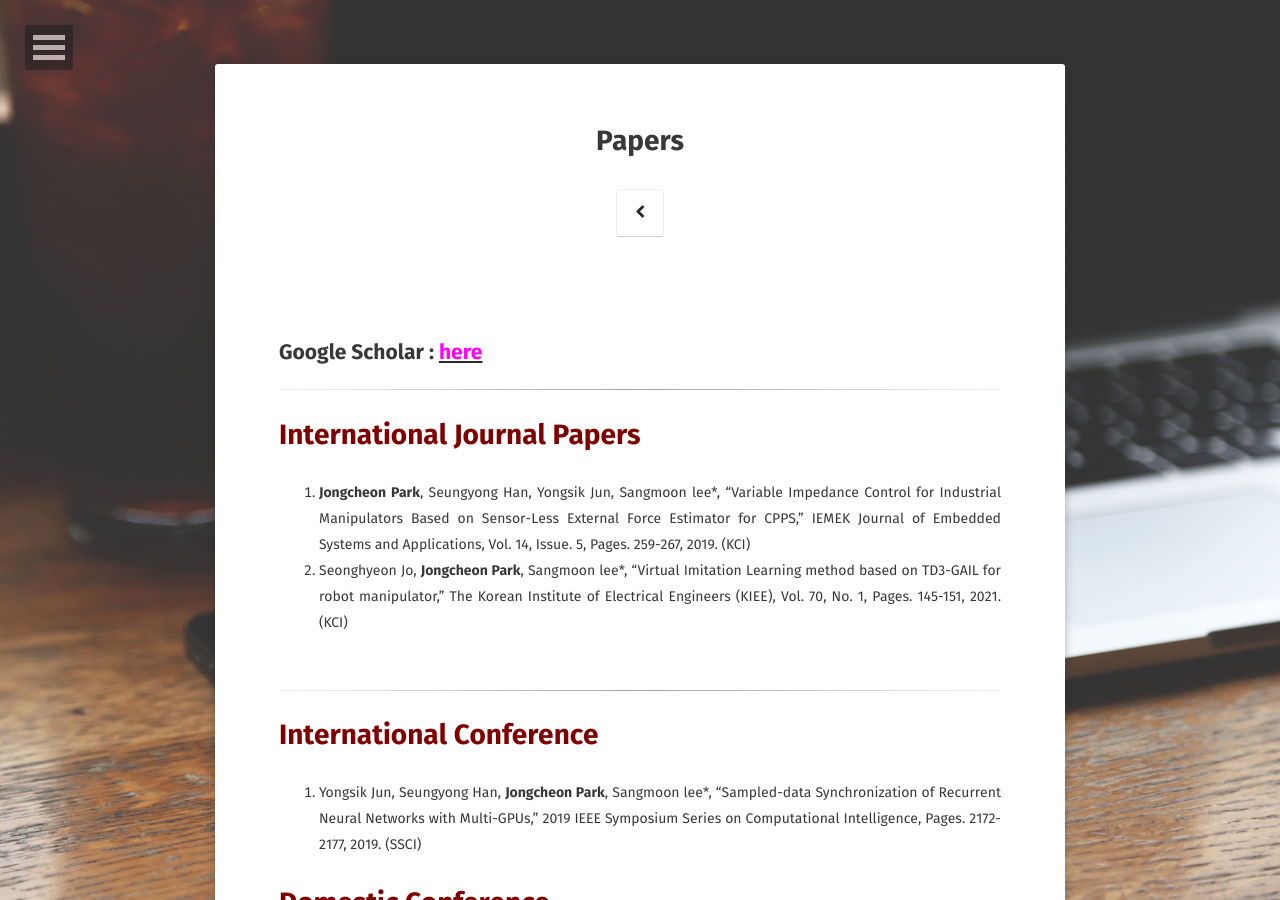
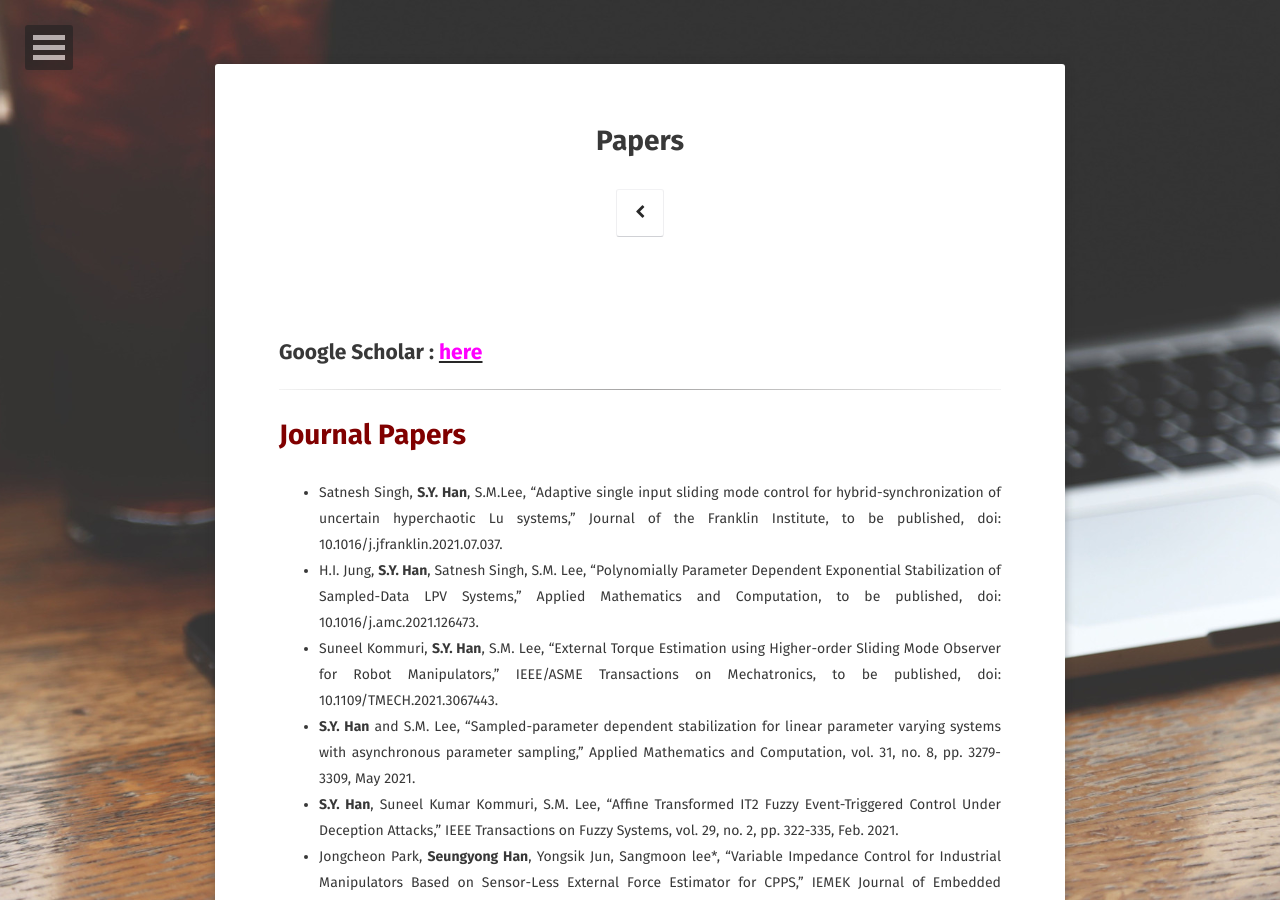
Before and after one commit to Expert-Han/Expert-Han.github.io, a Jekyll site: the page built from papers/index.md, in a window 1280 px wide and 900 px high. Built offline with Jekyll 4.4.1, drawn with Linux system fonts in a browser that asks for light colours; some web fonts are replaced; some of the changed text lies outside the part shown.

Commit message:
Update index.md

```diff
--- a/papers/index.md
+++ b/papers/index.md
@@ -11,24 +11,29 @@ comments: false
 
 ---
 
-# <span style="color:#800000">International Journal Papers</span>
+# <span style="color:#800000">Journal Papers</span>
 
-1. **Jongcheon Park**, Seungyong Han, Yongsik Jun, Sangmoon lee*, "Variable Impedance Control for Industrial Manipulators Based on Sensor-Less External Force Estimator for CPPS," IEMEK Journal of Embedded Systems and Applications, Vol. 14, Issue. 5, Pages. 259-267, 2019. (KCI)
-2. Seonghyeon Jo, **Jongcheon Park**, Sangmoon lee*, "Virtual Imitation Learning method based on TD3-GAIL for robot manipulator," The Korean Institute of Electrical Engineers (KIEE), Vol. 70, No. 1, Pages. 145-151, 2021. (KCI)
+
+- Satnesh Singh, **S.Y. Han**, S.M.Lee, "Adaptive single input sliding mode control for hybrid-synchronization of uncertain hyperchaotic Lu systems," Journal of the Franklin Institute, to be published, doi: 10.1016/j.jfranklin.2021.07.037.
+- H.I. Jung, **S.Y. Han**, Satnesh Singh, S.M. Lee, "Polynomially Parameter Dependent Exponential Stabilization of Sampled-Data LPV Systems," Applied Mathematics and Computation, to be published, doi: 10.1016/j.amc.2021.126473.
+- Suneel Kommuri, **S.Y. Han**, S.M. Lee, "External Torque Estimation using Higher-order Sliding Mode Observer for Robot Manipulators,"
+IEEE/ASME Transactions on Mechatronics, to be published, doi: 10.1109/TMECH.2021.3067443.
+- **S.Y. Han** and S.M. Lee, "Sampled-parameter dependent stabilization for linear parameter varying systems with asynchronous parameter sampling,"
+Applied Mathematics and Computation, vol. 31, no. 8, pp. 3279-3309, May 2021.
+- **S.Y. Han**, Suneel Kumar Kommuri, S.M. Lee, "Affine Transformed IT2 Fuzzy Event-Triggered Control Under Deception Attacks," IEEE Transactions on Fuzzy Systems, vol. 29, no. 2, pp. 322-335, Feb. 2021.
+- Jongcheon Park, **Seungyong Han**, Yongsik Jun, Sangmoon lee*, "Variable Impedance Control for Industrial Manipulators Based on Sensor-Less External Force Estimator for CPPS," IEMEK Journal of Embedded Systems and Applications, vol. 14 no. 5, pp. 259-267, Oct. 2019.
+- H.I. Jung, **S.Y. Han**, S.M. Lee, "Event-Triggered H 2 Attitude Controller Design for 3 DOF Hover Systems," IEMEK Journal of Embedded Systems and Applications, vol. 15, no. 3, pp. 139-148, Jun. 2020.
+
 
 <br>
 
 ---
 
-# <span style="color:#800000">International Conference</span>
+# <span style="color:#800000">Conference</span>
 1.  Yongsik Jun, Seungyong Han, **Jongcheon Park**, Sangmoon lee*, "Sampled-data Synchronization of Recurrent Neural Networks with Multi-GPUs," 2019 IEEE Symposium Series on Computational Intelligence, Pages. 2172-2177, 2019. (SSCI)
-
-# <span style="color:#800000">Domestic Conference</span>
-### South Korea
-1. Seungyong Han, Yongsik Jin, **Jongcheon Park**, Kunho Kim, Ayong Choi, Sangmoon lee*, "Sampled-data Synchronization of Recurrent Neural Networks with Multi-GPUs," The 16th IEMEK Symposium on Embedded Technology ( ISET2019 ), Poster, 2019.
-2. Seungyong Han, **Jongcheon Park**, Sangmoon lee*, "ROS based implementation for dynamics modeling and contact force estimation of 7 DOF manipulator," 정보 및 제어 논문집, Pages. 334-335, 2019.
-3. Seungyong Han, Hyein Jung, **Jongcheon Park**, Sangmoon lee*, "The controller design for sampled-data control systems using a clock-dependent Lyapunov function and looped functionals," The 16th IEMEK Symposium on Embedded Technology ( ISET2020 ), Poster, 2020.
-4. **Jongcheon Park**, Seungyong Han, Hye-In Jung, Dong-Hee, Sangmoon lee*, "Dual reward function based TD3-GAIL for imitation learning," The 16th IEMEK Symposium on Embedded Technology ( ISET2021 ), Poster, 2021.
-
+2. Seungyong Han, Yongsik Jin, **Jongcheon Park**, Kunho Kim, Ayong Choi, Sangmoon lee*, "Sampled-data Synchronization of Recurrent Neural Networks with Multi-GPUs," The 16th IEMEK Symposium on Embedded Technology ( ISET2019 ), Poster, 2019.
+3. Seungyong Han, **Jongcheon Park**, Sangmoon lee*, "ROS based implementation for dynamics modeling and contact force estimation of 7 DOF manipulator," 정보 및 제어 논문집, Pages. 334-335, 2019.
+4. Seungyong Han, Hyein Jung, **Jongcheon Park**, Sangmoon lee*, "The controller design for sampled-data control systems using a clock-dependent Lyapunov function and looped functionals," The 16th IEMEK Symposium on Embedded Technology ( ISET2020 ), Poster, 2020.
+5. **Jongcheon Park**, Seungyong Han, Hye-In Jung, Dong-Hee, Sangmoon lee*, "Dual reward function based TD3-GAIL for imitation learning," The 16th IEMEK Symposium on Embedded Technology ( ISET2021 ), Poster, 2021.
 
 <br>
```
